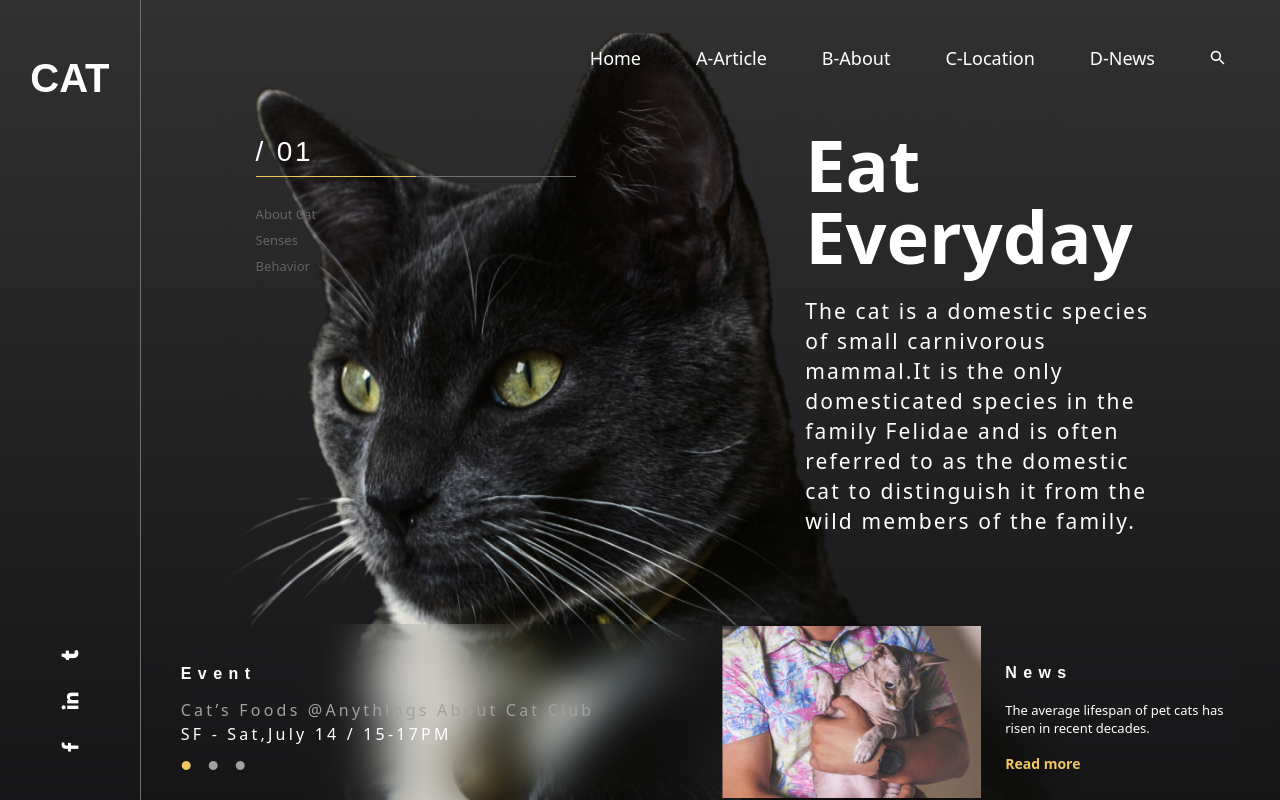
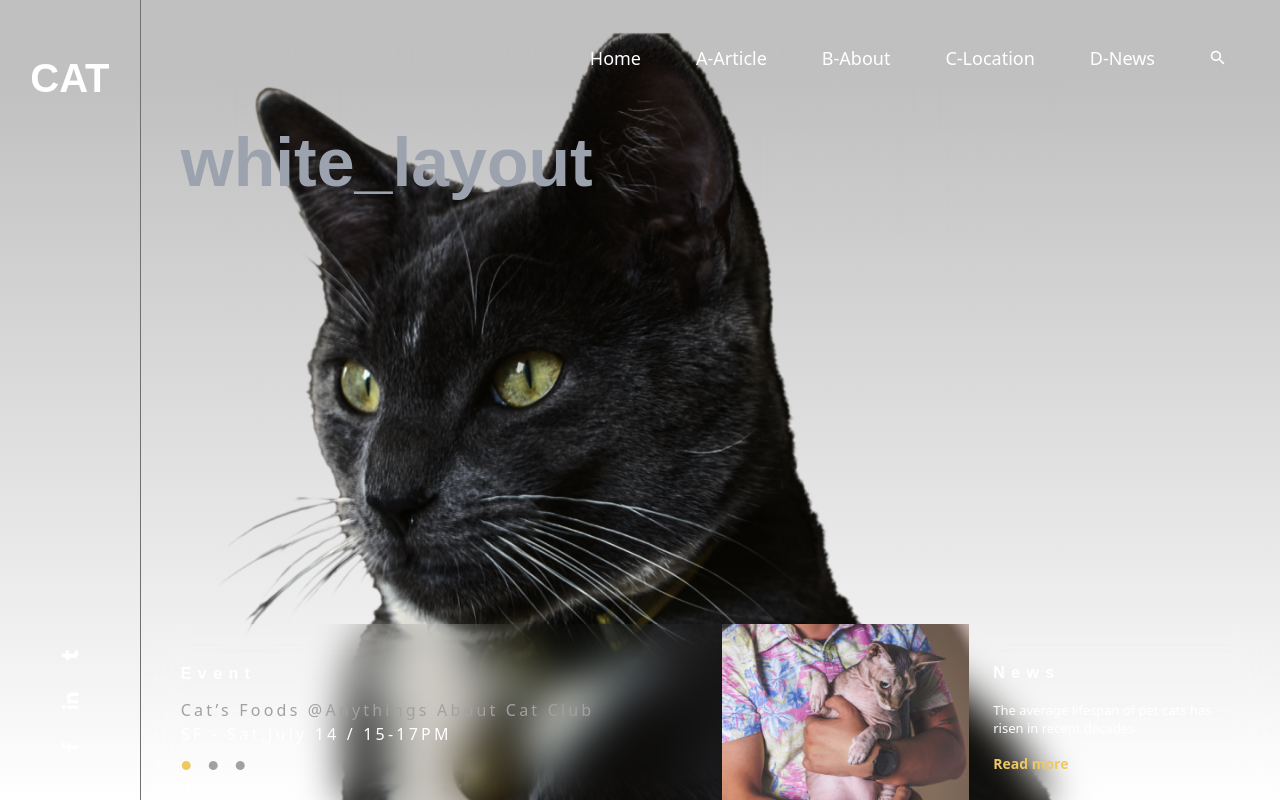
Before and after one commit to AmelieKuo/0601viteproject, a Vue app: page /#/news in a window 1280 px wide. Built offline with nearby package versions, Linux system fonts and the light colour scheme.

Commit message:
add emit

```diff
--- a/src/components/Footer.vue
+++ b/src/components/Footer.vue
@@ -1,7 +1,7 @@
 <template>
     <!-- footer -->
-    <footer class="col-start-1 col-end-3 row-start-3 row-end-4 lg:col-start-2 bg-[#00000] bg-opacity-40 backdrop-blur-[20px] p-[24px_40px] flex flex-col justify-around md:flex-row md:gap-24px md:items-center lg:p-[0px_40px] ">
-        <div class="box-border md:w-50%">
+    <footer class="h-full col-start-1 col-end-3 row-start-3 row-end-4 lg:col-start-2 bg-[#00000] bg-opacity-40 backdrop-blur-[20px] p-[24px_40px] flex flex-col justify-around md:flex-row md:gap-24px md:items-center lg:p-[0px_40px] ">
+        <div class="max-h-100% box-border md:w-50% md:flex md:flex-col md:justify-center md:h-100%">
           <h2 class="font-bold tracking-0.4em text-14px lg:p-[12px_0] lg:text-16px">Event</h2>
           <p class="text-[#A1A1A1] tracking-0.2em text-14px lg:text-16px">Cat’s Foods @Anythings About Cat Club </p>
           <p class="text-white tracking-0.2em text-14px lg:text-16px">SF - Sat,July 14 / 15-17PM</p>
@@ -12,11 +12,11 @@
           </a>
         </div>
 
-        <div class="flex flex-row-reverse justify-between md:w-50% lg:flex-row">
-          <div class="w-50% max-w-[80px] lg:max-w-700px lg:h-100% overflow-hidden">
+        <div class="max-h-100% flex flex-row-reverse justify-between md:h-100% md:w-50% md:gap-10px lg:flex-row lg:gap-24px">
+          <div class="w-50% h-100% max-w-[80px] md:max-w-300px md:grow-1 lg:max-w-700px lg:h-100% overflow-hidden">
             <img src="../../public/Left.png" alt="" class="block w-100% object-cover lg:h-100%">
           </div>
-          <div class="w-50% flex flex-col gap-16px box-border md:w-50% justify-center lg:max-w-100% lg:p-l-24px">
+          <div class="w-50% flex flex-col gap-16px box-border md:w-50% justify-center lg:max-w-100%">
             <h2 class="font-bold tracking-0.4em text-14px lg:text-16px lg:p-t-12px">News</h2>
             <p class="leading-18px text-13px text-12px lg:text-13px">The average lifespan of pet cats has risen in recent decades.</p>
             <a href="#" class="block color-[#EFC862] decoration-0 font-bold leading-22px text-14px">Read more</a>
--- a/src/components/Header.vue
+++ b/src/components/Header.vue
@@ -1,51 +1,38 @@
 <script setup>
 import { useRouter } from 'vue-router';
 import { ref, onMounted } from "vue";
+import { defineEmits, defineProps } from "vue";
 
-// 需改成 composition ref(false) 寫法
+  // menuToggle
+  const menuisOpen = ref(false);
 
-  // 打開 menu
-  function showMenu() {
-    const menu = document.getElementById('menu');
-    const menuParent = document.getElementById('menuParent');
-
-    menu.classList.remove('-top-100%');
-    menu.classList.add('top-0');
-    menuParent.classList.remove('after:hidden');
-    menuParent.classList.add('after:block');
-  };
-
-  // 關閉 menu
-  function closeMenu() {
-    const menu = document.getElementById('menu');
-    const menuParent = document.getElementById('menuParent');
-
-    menu.classList.remove('top-0');
-    menu.classList.add('-top-100%');
-    menuParent.classList.remove('after:block');
-    menuParent.classList.add('after:hidden');
+  function menuToggle(){
+    menuisOpen.value = !menuisOpen.value;
+    // console.log(menuisOpen.value)
   };
 
 
-  // /news/ID ID 產生方式
+  // news/:id id產生&&推到 news/:id
   const id = ref("");
 
   function getID(){
     id.value = new Date().getTime().toString(); // 獲取當前時間的 ISO 字符串
-    console.log(id.value);
+    // console.log(id.value);
   };
 
   const router = useRouter();
 
+  // 將 id 傳到父層
+  const emits = defineEmits(['idChanged'], id.value);
+
   function toNewsPage() {
     getID();
-    router.push({ path: 'news/' + id.value });
-  };
+    router.push({ name: 'newsInfo', params: { id: id.value } });
+    // router.push({ path: '/news/' + id.value });
 
-// toFatherID();
-//    function toFatherID(){
-//     const emits = defineEmits(ID);
-//    }
+    emits('idChanged',id.value);
+   };
+
 
 </script>
 
@@ -57,22 +44,24 @@ import { ref, onMounted } from "vue";
 
         <!-- mobile 遮罩 -->
         <nav
+            :class="menuisOpen === false ? 'after:hidden' : 'after:block'"
             id="menuParent"
-            class="w-100% h-100% flex justify-center items-center after:hidden after:content-[''] after:w-100vw after:h-100vh after:bg-white after:bg-opacity-40 after:absolute after:top-0px after:left-0px after:z-1 lg:after:hidden lg:leading-loose lg:justify-end lg:h-auto">
+            class="w-100% h-100% flex justify-center items-center after:content-[''] after:w-100vw after:h-100vh after:bg-white after:bg-opacity-40 after:absolute after:top-0px after:left-0px after:z-1 lg:leading-loose lg:justify-end lg:h-auto">
 
             <!-- hamburger -->
-            <div class="w-100% lg:hidden" @click="showMenu">
+            <div class="w-100% lg:hidden" @click="menuToggle">
                 <img
                     src="../../public/hamburger.svg"
                     alt=""
                     class="block m-l-auto h-auto w-24px hover:ease-in-out hover:duration-300 hover:scale-135"></div>
 
                 <ul
+                    :class="menuisOpen === false ? '-top-100%' : 'top-0'"
                     id="menu"
-                    class="absolute bg-black w-100% min-h-[40vh] right-0 -top-100% z-9 flex flex-col gap-20px p-24px box-border lg:static lg:bg-transparent lg:min-h-[auto] lg:flex lg:flex-row lg:justify-end lg:gap-55px lg:p-0px lg:w-auto">
+                    class="absolute bg-black w-100% min-h-300px right-0 -top-100% z-9 flex flex-col gap-20px p-24px box-border lg:static lg:bg-transparent lg:min-h-[auto] lg:flex lg:flex-row lg:justify-end lg:gap-55px lg:p-0px lg:w-auto">
 
                     <!-- close -->
-                    <li class="h-30px lg:hidden" id="close" @click="closeMenu">
+                    <li class="h-30px lg:hidden" id="close" @click="menuToggle">
                         <img
                             src="../../public/close.svg"
                             alt=""
@@ -86,28 +75,27 @@ import { ref, onMounted } from "vue";
                         </li>
                         <li>
                             <router-link
-                                to="article"
+                                to="/article"
                                 class="text-white text-18px hover:color-[#EFC862] hover:underline active:color-[#EFC862]"
                                 :class="{'active:color-[#EFC862]': $route.name === 'article'}">A-Article</router-link>
                         </li>
                         <li
                             class="text-white text-18px hover:color-[#EFC862] hover:underline active:color-[#EFC862]">
                             <router-link
-                                to="about"
+                                to="/about"
                                 class="a-black"
                                 :class="{'active:color-[#EFC862]': $route.name === 'about'}">B-About</router-link>
                         </li>
                         <li
                             class="text-white text-18px hover:color-[#EFC862] hover:underline active:color-[#EFC862]">
                             <router-link
-                                to="location"
+                                to="/location"
                                 class="a-black"
                                 :class="{'active:color-[#EFC862]': $route.name === 'location'}">C-Location</router-link>
                         </li>
                         <li
                             class="text-white text-18px hover:color-[#EFC862] hover:underline active:color-[#EFC862]">
                             <a
-                                href="#"
                                 @click="toNewsPage"
                                 class="a-black"
                                 :class="{'active:color-[#EFC862]': $route.name === 'news'}">D-News</a>
--- a/src/layout/default.vue
+++ b/src/layout/default.vue
@@ -14,23 +14,15 @@
         <div
             class="w-100% h-100vh bg-[url(/Bg.png)] bg-no-repeat bg-right bg-contain grid grid-cols-[1fr_25%] grid-rows-[10%_1fr_40%] md:grid-rows-[10%_1fr_30%] lg:grid-cols-[11%_auto] lg:grid-rows-[11%_1fr_22%] lg:bg-[url(/Bg.png)] lg:bg-no-repeat lg:bg-center">
 
-            <!-- sidebar -->
             <Sidebar></Sidebar>
-            <!-- end:sidebar -->
 
-            <!-- Main Menu -->
             <Header></Header>
-            <!-- end:Main Menu -->
 
             <!-- Main Content -->
-
             <router-view></router-view>
-
             <!-- end: Main Content -->
 
-            <!-- footer -->
             <Footer></Footer>
-            <!-- end:footer -->
 
         </div>
         <!-- end: catBg & grid -->
@@ -38,8 +30,4 @@
     <!-- end: 漸層背景 -->
 </template>
 <style>
-h2{
-  font-family: "Tuffy",sans-serif;
-}
-/* *{ outline: 1px solid greenyellow;} */
 </style>
--- a/src/layout/white.vue
+++ b/src/layout/white.vue
@@ -2,43 +2,44 @@
     import Header from "../components/Header.vue";
     import Sidebar from "../components/Sidebar.vue";
     import Footer from "../components/Footer.vue"
+
+    import { defineEmits, defineProps } from "vue";
+
+
+
+    // const newsID = function getNewsID(id){
+    //     console.log(id)
+    // };
+
+    const getNewsID = (id) => {
+        console.log(id);
+        TODOLIST
+    };
+
 </script>
 
 <template>
     <!-- 漸層背景 -->
     <div
-        class="font-sans color-black w-100% min-h-[100vh] bg-gradient-to-b from-[#F5F5F5] from-50% to-[#ffff] to-100%">
+        class="font-sans color-white w-100% min-h-[100vh] bg-gradient-to-b from-[#C0C0C0] from-10% to-[#ffff] to-100%">
 
         <!-- catBg & grid -->
         <div
             class="w-100% h-100vh bg-[url(/Bg.png)] bg-no-repeat bg-right bg-contain grid grid-cols-[1fr_25%] grid-rows-[10%_1fr_40%] md:grid-rows-[10%_1fr_30%] lg:grid-cols-[11%_auto] lg:grid-rows-[11%_1fr_22%] lg:bg-[url(/Bg.png)] lg:bg-no-repeat lg:bg-center">
 
-            <!-- sidebar -->
             <Sidebar></Sidebar>
-            <!-- end:sidebar -->
 
-            <!-- Main Menu -->
-            <Header></Header>
-            <!-- end:Main Menu -->
+            <Header @idChanged="getNewsID"></Header>
 
             <!-- Main Content -->
-
             <router-view></router-view>
-
             <!-- end: Main Content -->
 
-            <!-- footer -->
+
             <Footer></Footer>
-            <!-- end:footer -->
 
         </div>
         <!-- end: catBg & grid -->
     </div>
     <!-- end: 漸層背景 -->
 </template>
-<style>
-h2{
-  font-family: "Tuffy",sans-serif;
-}
-/* *{ outline: 1px solid greenyellow;} */
-</style>
--- a/src/main.js
+++ b/src/main.js
@@ -7,9 +7,4 @@ import '@unocss/reset/tailwind.css'
 
 import './style.css'
 
-
-router.afterEach((to, from) => {
-    window.scrollTo(0, 0);
-});
-
 createApp(App).use(router).mount('#app')
--- a/src/router/index.js
+++ b/src/router/index.js
@@ -1,60 +1,64 @@
-import { createRouter, createWebHistory } from 'vue-router'
+// createWebHashHistory
+import {createRouter, createWebHashHistory} from 'vue-router'
 
 const router = createRouter({
-    history: createWebHistory(),
+    history: createWebHashHistory(),
     routes: [
 
         // 以下為 default.layout
         {
             path: '/',
-            component: () => import('../layout/default.vue'),
+            component: () => import ('../layout/default.vue'),
             children: [
                 {
                     name: 'home',
                     path: '',
-                    component: () => import('../views/Home.vue')
-                },
-                {
+                    component: () => import ('../views/Home.vue')
+                }, {
                     name: 'article',
                     path: 'article',
-                    component: () => import('../views/Article.vue')
-                },
-                {
+                    component: () => import ('../views/Article.vue')
+                }, {
                     name: 'about',
                     path: 'about',
-                    component: () => import('../views/About.vue')
-                },
-                {
+                    component: () => import ('../views/About.vue')
+                }, {
                     name: 'location',
                     path: 'location',
-                    component: () => import('../views/Location.vue'),
+                    component: () => import ('../views/Location.vue'),
                     meta: {
                         requiresAuth: true
-                    },
-                },
-            ],
+                    }
+                }
+            ]
         },
 
         // 以下為 white.layout
         {
             path: '/',
-            component: () => import('../layout/white.vue'),
+            component: () => import ('../layout/white.vue'),
             children: [
                 {
-                    name: 'newsIndex',
+                    name: 'news',
                     path: 'news',
-                    component: () => import('../views/News.vue')
-                },
-                {
-                    name: 'news',
-                    path: 'news/:id',
-                    component: () => import('../views/News.vue')
-                },
-            ],
-        },
+                    component: () => import ('../views/News.vue'),
+                    children:[
+                        {
+                            name: 'newsInfo',
+                            path: ':id',
+                            component: () => import ('../views/NewsInfo.vue')
+                        },
+                    ]
+                }
+            ]
+        }
     ]
-  })
+})
 
+//   切換頁面後會在視窗最上方
+router.afterEach((to, from) => {
+    window.scrollTo(0, 0);
+});
 
 //   路由守衛器
 router.beforeEach((to, from, next) => {
@@ -65,7 +69,6 @@ router.beforeEach((to, from, next) => {
 
     next(); // 不需驗證
 });
-
 
 export default router
 
@@ -91,20 +94,38 @@ export default router
 
 
 
-// if (to.meta.requiresAuth) {
-//     const isLoggedIn = checkCookie(); // 檢查是否有 cookie 資料
 
-//     if (isLoggedIn) {
-//         next(); // 登入前往 path
-//     } else {
-//         alert("請登入"); // 如果未登入，彈出提示請登入
-//     }
-// } else {
-//     next(); // 如果目標路由不需要驗證，直接前往
-// }
 
-// // 讀取 Cookie
-// function checkCookie() {
-//     const cookieString = document.cookie;
-//     return null;
-// }
+
+
+
+
+
+
+
+
+
+
+
+
+
+
+
+
+
+
+
+
+
+
+
+
+
+
+
+
+// if (to.meta.requiresAuth) {     const isLoggedIn = checkCookie();  檢查是否有
+// cookie 資料     if (isLoggedIn) {         next();  登入前往 path     } else {
+// alert("請登入");  如果未登入，彈出提示請登入     } } else {     next();  如果目標路由不需要驗證，直接前往 }
+// 讀取 Cookie function checkCookie() {     const cookieString = document.cookie;
+// return null; }
--- a/src/views/News.vue
+++ b/src/views/News.vue
@@ -6,12 +6,12 @@
 
             <!-- Main Content -->
             <section class="p-40px col-start-1 col-end-3 row-start-2 row-end-3 lg:col-start-2">
-                <h1 class="font-bold text-36px m-b-24px leading-[1] lg:text-72px">D-news</h1>
+
+                <!-- newsInfo -->
+                <router-view></router-view>
+
                 <h2 class="color-gray font-bold text-30px m-b-24px leading-[1] lg:text-68px">white_layout</h2>
             </section>
             <!-- end: Main Content -->
 
-             <router-view></router-view>
-
-
 </template>
--- /dev/null
+++ b/src/views/NewsInfo.vue
@@ -0,0 +1,16 @@
+<script setup>
+</script>
+
+
+<template>
+
+                <!-- <h1 class="font-bold text-36px m-b-24px leading-[1] lg:text-72px">
+                    D-news-{{ id }}
+                </h1> -->
+
+                <h1 class="font-bold text-36px m-b-24px leading-[1] lg:text-72px">
+                    D-news
+                </h1>
+
+
+</template>
```
Also changed, not shown: src/components/z-helloworld.vue (renamed from src/components/HelloWorld.vue), src/views/z-demo.vue (renamed from src/views/Demo.vue).
